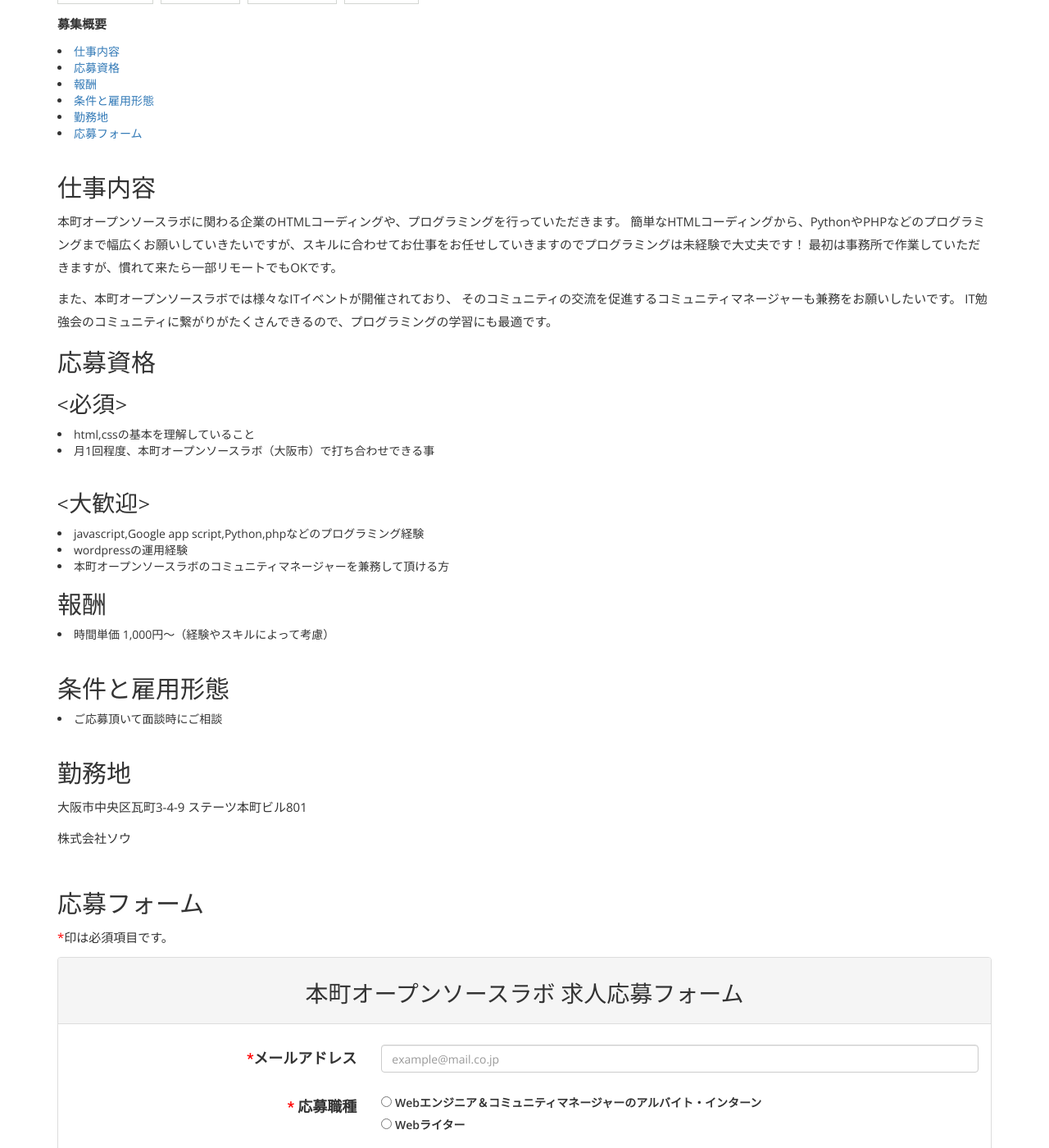
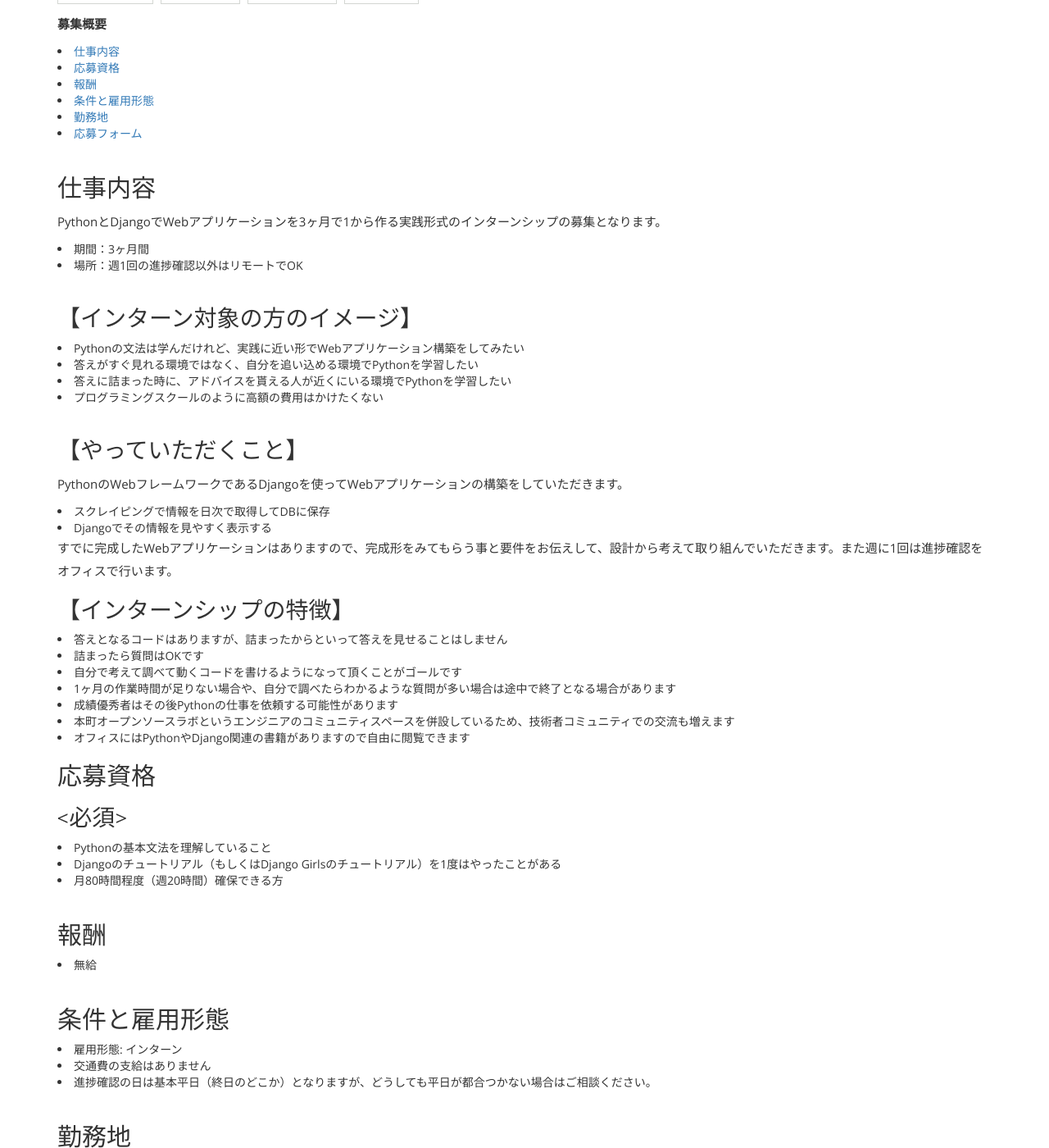
Before and after one commit to hommachi-open-source-lab/hommachi-open-source-lab.github.io, a Jekyll site: the page built from jobs/web_engineer_parttime_job.html, in a window 1280 px wide and 1400 px high, scrolled down 412 px. Shown: the whole window at 82% size. Built offline with Jekyll 4.4.1, drawn with Linux system fonts in a browser that asks for light colours; nearby versions of some CDN libraries; some web fonts are replaced; some of the changed text lies outside the part shown.

Commit message:
change job

```diff
--- a/jobs/web_engineer_parttime_job.html
+++ b/jobs/web_engineer_parttime_job.html
@@ -33,33 +33,56 @@ permalink: /jobs/web_engineer_parttime_job/
         <li><a href="#Webエンジニア＆コミュニティマネージャーのアルバイト・インターンの求人募集の応募フォーム">応募フォーム</a></li>
         <br>
         <h2><span id="Webエンジニア＆コミュニティマネージャーのアルバイト・インターンの求人募集の仕事内容">仕事内容</span></h2>
-        <p>本町オープンソースラボに関わる企業のHTMLコーディングや、プログラミングを行っていただきます。
-        簡単なHTMLコーディングから、PythonやPHPなどのプログラミングまで幅広くお願いしていきたいですが、スキルに合わせてお仕事をお任せしていきますのでプログラミングは未経験で大丈夫です！
-        最初は事務所で作業していただきますが、慣れて来たら一部リモートでもOKです。</p>
 
-        <p>また、本町オープンソースラボでは様々なITイベントが開催されており、
-        そのコミュニティの交流を促進するコミュニティマネージャーも兼務をお願いしたいです。
-        IT勉強会のコミュニティに繋がりがたくさんできるので、プログラミングの学習にも最適です。</p>
+        <p>PythonとDjangoでWebアプリケーションを3ヶ月で1から作る実践形式のインターンシップの募集となります。</p>
+        <li>期間：3ヶ月間</li>
+        <li>場所：週1回の進捗確認以外はリモートでOK</li>
+        <br>
+        <h3>【インターン対象の方のイメージ】</h3>
+        <li>Pythonの文法は学んだけれど、実践に近い形でWebアプリケーション構築をしてみたい</li>
+        <li>答えがすぐ見れる環境ではなく、自分を追い込める環境でPythonを学習したい</li>
+        <li>答えに詰まった時に、アドバイスを貰える人が近くにいる環境でPythonを学習したい</li>
+        <li>プログラミングスクールのように高額の費用はかけたくない</li>
+        <br>
+        <h3>【やっていただくこと】</h3>
+        <p>PythonのWebフレームワークであるDjangoを使ってWebアプリケーションの構築をしていただきます。</p>
+        <li>スクレイピングで情報を日次で取得してDBに保存</li>
+        <li>Djangoでその情報を見やすく表示する</li>
+
+        <p>すでに完成したWebアプリケーションはありますので、完成形をみてもらう事と要件をお伝えして、設計から考えて取り組んでいただきます。また週に1回は進捗確認をオフィスで行います。</p>
+
+        <h3>【インターンシップの特徴】</h3>
+
+        <li>答えとなるコードはありますが、詰まったからといって答えを見せることはしません</li>
+        <li>詰まったら質問はOKです
+        <li>自分で考えて調べて動くコードを書けるようになって頂くことがゴールです</li>
+        <li>1ヶ月の作業時間が足りない場合や、自分で調べたらわかるような質問が多い場合は途中で終了となる場合があります</li>
+        <li>成績優秀者はその後Pythonの仕事を依頼する可能性があります</li>
+        <li>本町オープンソースラボというエンジニアのコミュニティスペースを併設しているため、技術者コミュニティでの交流も増えます</li>
+        <li>オフィスにはPythonやDjango関連の書籍がありますので自由に閲覧できます</li>
 
         <h2><span id="Webエンジニア＆コミュニティマネージャーのアルバイト・インターンの求人募集の応募資格">応募資格</span></h2>
-        <h3><必須></h3>
-        <li>html,cssの基本を理解していること</li>
-        <li>月1回程度、本町オープンソースラボ（大阪市）で打ち合わせできる事</li>
+        <h3>
+            <必須>
+        </h3>
+        <li>Pythonの基本文法を理解していること</li>
+        <li>Djangoのチュートリアル（もしくはDjango Girlsのチュートリアル）を1度はやったことがある</li>
+        <li>月80時間程度（週20時間）確保できる方</li>
+
         <br>
-        <h3><大歓迎></h3>
-        <li>javascript,Google app script,Python,phpなどのプログラミング経験</li>
-        <li>wordpressの運用経験</li>
-        <li>本町オープンソースラボのコミュニティマネージャーを兼務して頂ける方</li>
 
         <h2><span id="Webエンジニア＆コミュニティマネージャーのアルバイト・インターンの求人募集の報酬">報酬</span></h2>
-        <li>時間単価 1,000円〜（経験やスキルによって考慮）</li>
+        <li>無給</li>
         <br>
         <h2><span id="Webエンジニア＆コミュニティマネージャーのアルバイト・インターンの求人募集の条件と雇用形態">条件と雇用形態</span></h2>
-        <li>ご応募頂いて面談時にご相談</li>
+        <li>雇用形態: インターン</li>
+        <li>交通費の支給はありません</li>
+        <li>進捗確認の日は基本平日（終日のどこか）となりますが、どうしても平日が都合つかない場合はご相談ください。</li>
         <br>
         <h2><span id="Webエンジニア＆コミュニティマネージャーのアルバイト・インターンの求人募集の勤務地">勤務地</span></h2>
         <p>大阪市中央区瓦町3-4-9 ステーツ本町ビル801</p>
         <p>株式会社ソウ</p>
+        <p>※大阪市営地下鉄御堂筋線「本町」駅より徒歩5分程度</p>
         <br>
         <h2><span id="Webエンジニア＆コミュニティマネージャーのアルバイト・インターンの求人募集の応募フォーム">応募フォーム</span></h2>
         <p>
@@ -104,13 +127,15 @@ permalink: /jobs/web_engineer_parttime_job/
                         </h4>
                         <div class="col-sm-8">
                             <div class="form-check">
-                                <input class="form-check-input" id="jobtype" type="radio" name="entry.29432420" value="Webエンジニア＆コミュニティマネージャーのアルバイト・インターン" required>
+                                <input class="form-check-input" id="jobtype" type="radio" name="entry.29432420"
+                                    value="Webエンジニア＆コミュニティマネージャーのアルバイト・インターン" required>
                                 <label class="form-check-label" for="jobtype">
                                     Webエンジニア＆コミュニティマネージャーのアルバイト・インターン
                                 </label>
                             </div>
                             <div class="form-check">
-                                <input class="form-check-input" id="jobtype" type="radio" name="entry.29432420" value="Webライター">
+                                <input class="form-check-input" id="jobtype" type="radio" name="entry.29432420"
+                                    value="Webライター">
                                 <label class="form-check-label" for="jobtype">
                                     Webライター
                                 </label>
@@ -125,8 +150,8 @@ permalink: /jobs/web_engineer_parttime_job/
                             </label>
                         </h4>
                         <div class="col-sm-8">
-                            <input class="form-control" id="shimei" type="text" name="entry.947407916" placeholder="名前を記載ください。"
-                                required>
+                            <input class="form-control" id="shimei" type="text" name="entry.947407916"
+                                placeholder="名前を記載ください。" required>
                         </div>
                     </div>
                     <!-- 電話番号 -->
@@ -137,7 +162,8 @@ permalink: /jobs/web_engineer_parttime_job/
                             </label>
                         </h4>
                         <div class="col-sm-8">
-                            <input class="form-control" id="tel" type="text" name="entry.1632766320" placeholder="電話番号を記載下さい。" required>
+                            <input class="form-control" id="tel" type="text" name="entry.1632766320"
+                                placeholder="電話番号を記載下さい。" required>
                         </div>
                     </div>
                     <!-- 実績と自己PR -->
@@ -148,7 +174,8 @@ permalink: /jobs/web_engineer_parttime_job/
                             </label>
                         </h4>
                         <div class="col-sm-8">
-                            <textarea class="form-control" id="other" rows="7" name="entry.192066247" placeholder="過去の実績がわかるURLや作品と自己PRを記入ください。"></textarea>
+                            <textarea class="form-control" id="other" rows="7" name="entry.192066247"
+                                placeholder="過去の実績がわかるURLや作品と自己PRを記入ください。"></textarea>
                         </div>
                     </div>
                     <!-- 居住エリア -->
@@ -159,7 +186,8 @@ permalink: /jobs/web_engineer_parttime_job/
                             </label>
                         </h4>
                         <div class="col-sm-8">
-                            <input class="form-control" id="tel" type="text" name="entry.297112220" placeholder="記入例：大阪市中央区" required>
+                            <input class="form-control" id="tel" type="text" name="entry.297112220"
+                                placeholder="記入例：大阪市中央区" required>
                         </div>
                     </div>
                     <!-- 備考 -->
@@ -170,7 +198,8 @@ permalink: /jobs/web_engineer_parttime_job/
                             </label>
                         </h4>
                         <div class="col-sm-8">
-                            <textarea class="form-control" id="other" rows="7" name="entry.1755596702" placeholder="何か追加でお伝えされたいことや、質問があればこちらに記載ください。"></textarea>
+                            <textarea class="form-control" id="other" rows="7" name="entry.1755596702"
+                                placeholder="何か追加でお伝えされたいことや、質問があればこちらに記載ください。"></textarea>
                         </div>
                     </div>
                     <!-- 送信ボタン -->
```
Also changed, not shown: Gemfile.lock, 1 other file.
